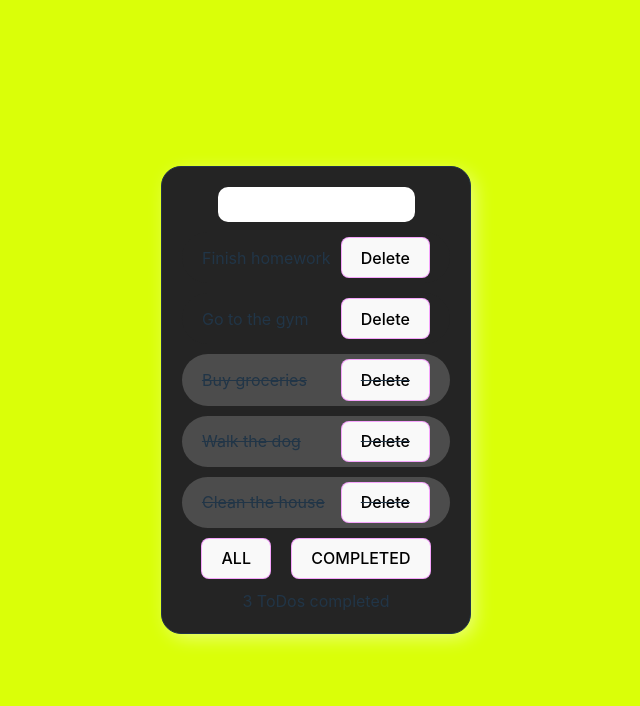
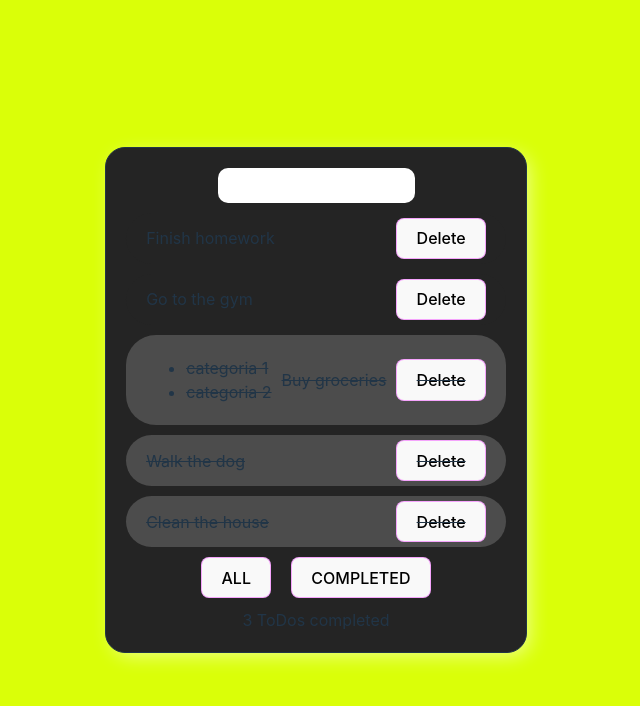
Before and after one commit to godidev/Todo-Ts, a React (Vite) app: page / in a window 1280 px wide. Both pictures are taken after a click on the element "Buy groceries". Shown: the top 706 px of the page, without its empty margins (324-964 px from the left). Built offline with nearby package versions, Linux system fonts and the light colour scheme.

Commit message:
feat: add categories with a timeout

```diff
--- a/src/components/Todo.tsx
+++ b/src/components/Todo.tsx
@@ -1,3 +1,4 @@
+import { useState } from 'react'
 import { type Todo as TodoType, type TodoId } from '../types'
 
 interface Props extends TodoType {
@@ -18,12 +19,32 @@ const Todo: React.FC<Props> = ({
   handleDelete,
   handleComplete,
 }) => {
+  const [showMenu, setShowMenu] = useState(false)
+  let timeoutId: ReturnType<typeof setTimeout>
+
+  const handleMouseEnter = () => {
+    timeoutId = setTimeout(() => {
+      setShowMenu(true)
+    }, 1000)
+  }
+
+  const handleMouseLeave = () => {
+    clearTimeout(timeoutId)
+    setShowMenu(false)
+  }
+
   const styles = {
     textDecoration: completed ? 'line-through' : 'none',
     backgroundColor: completed ? '#4c4c4c' : '#242424',
   }
   return (
-    <div style={styles} className='todo-item'>
+    <div
+      style={styles}
+      className='todo-item'
+      onMouseEnter={handleMouseEnter}
+      onMouseLeave={handleMouseLeave}
+    >
+      {showMenu && <Menu />}
       <span onClick={() => handleComplete({ id, completed: !completed })}>
         {title}
       </span>
@@ -32,3 +53,14 @@ const Todo: React.FC<Props> = ({
   )
 }
 export default Todo
+
+const Menu = () => {
+  return (
+    <div className='category-menu'>
+      <ul>
+        <li>categoria 1</li>
+        <li>categoria 2</li>
+      </ul>
+    </div>
+  )
+}
```
